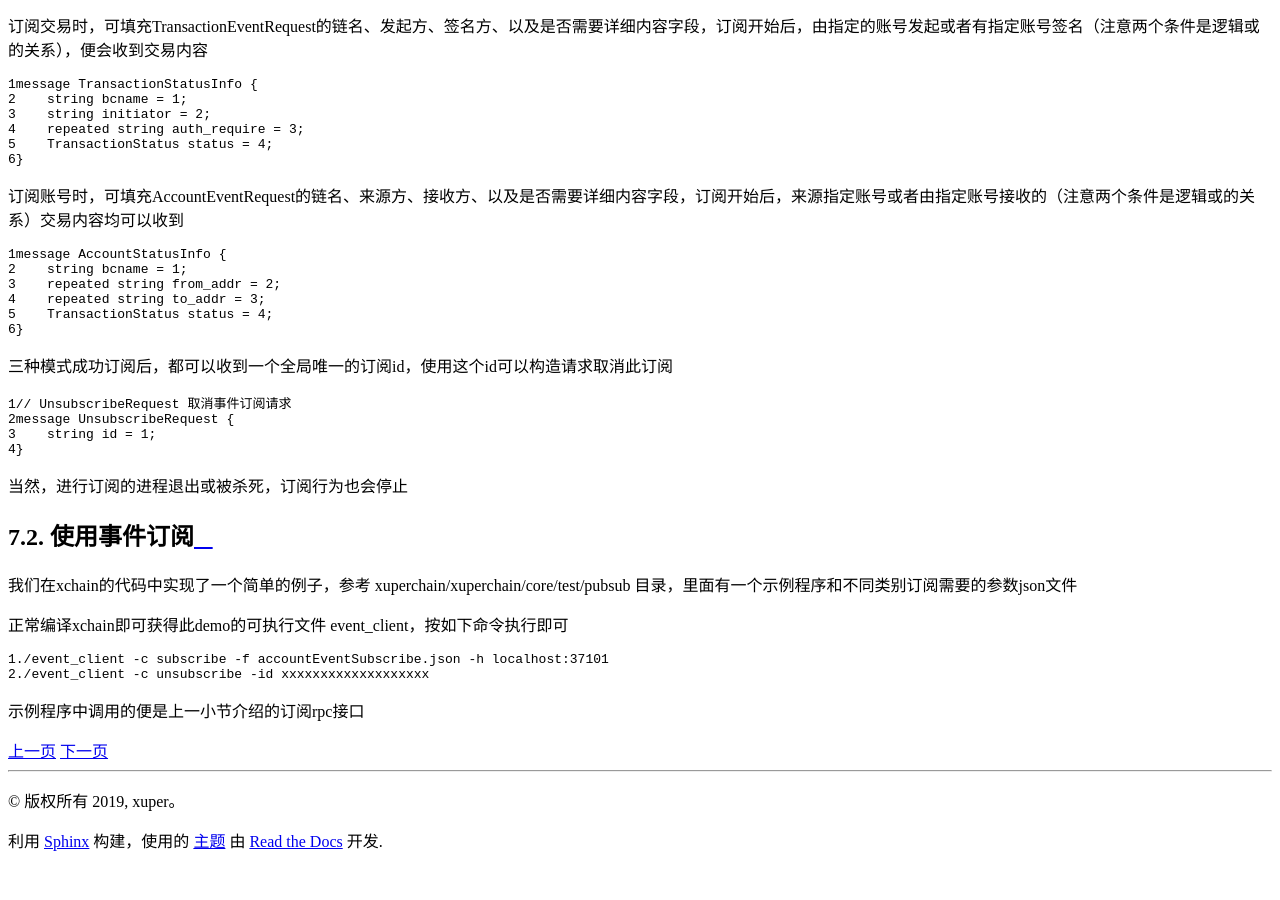
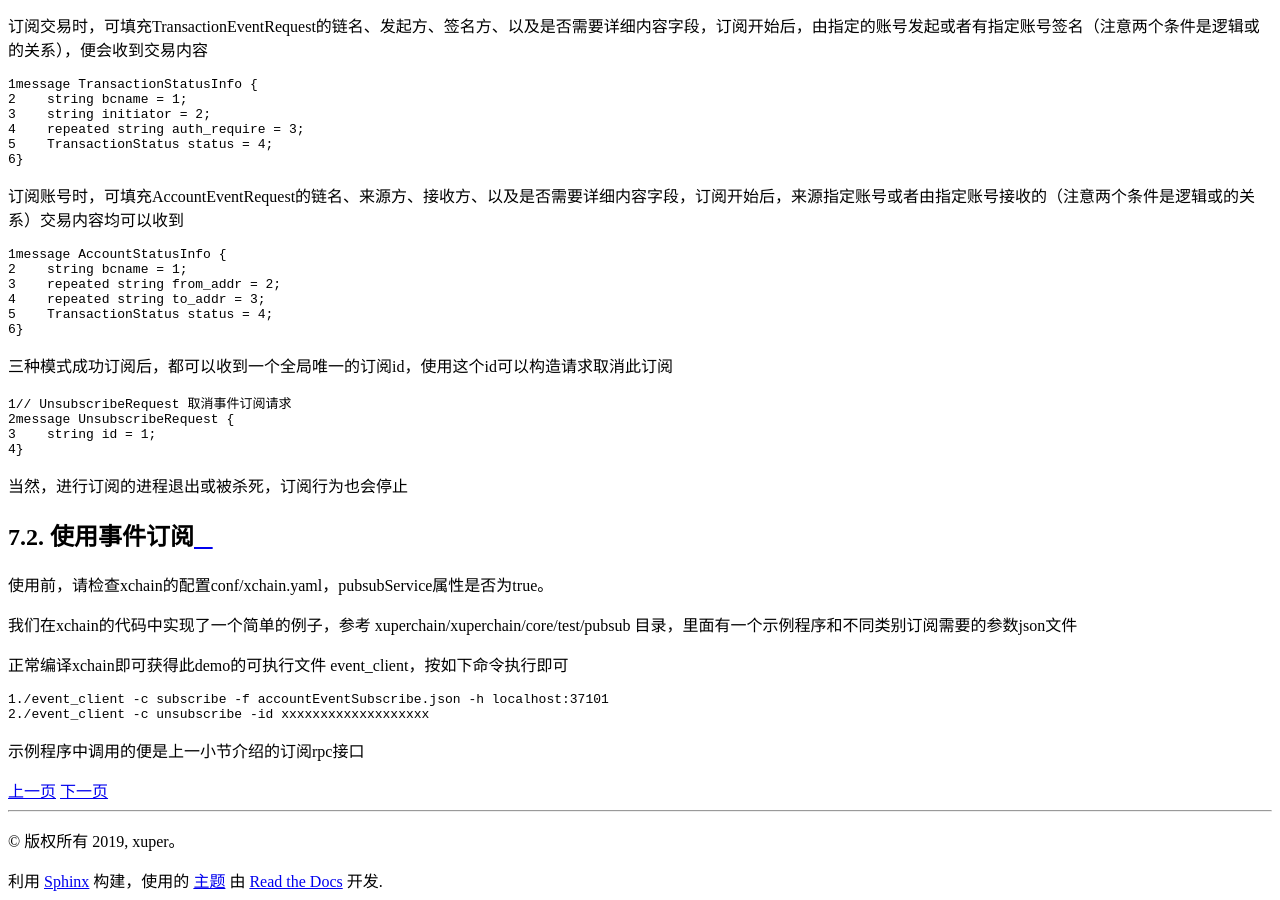
Before and after one commit to xuperchain/docs, a Sphinx documentation site: the page built from source/advanced_usage/subscribe.rst, in a window 1280 px wide and 900 px high, scrolled down 3139 px. Built offline with Sphinx 7.4.7 and the Read the Docs theme 2.0.0, drawn with Linux system fonts in a browser that asks for light colours; comment, search, counter and statistics services are not loaded; before the commit the page ends 3999 px from its top, so only the background shows below that.

Commit message:
Update subscribe.rst
增加提醒检查pubsubService是否为true

```diff
--- a/source/advanced_usage/subscribe.rst
+++ b/source/advanced_usage/subscribe.rst
@@ -129,6 +129,7 @@
 
 使用事件订阅
 ------------
+使用前，请检查xchain的配置conf/xchain.yaml，pubsubService属性是否为true。
 
 我们在xchain的代码中实现了一个简单的例子，参考 xuperchain/xuperchain/core/test/pubsub 目录，里面有一个示例程序和不同类别订阅需要的参数json文件
 
```
